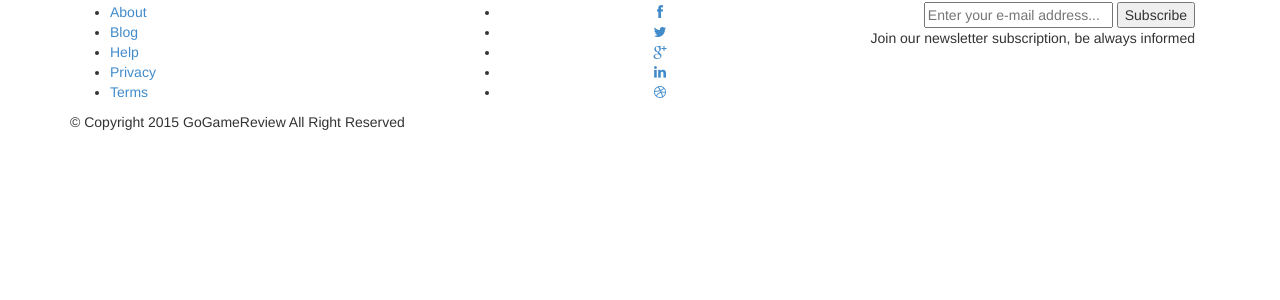
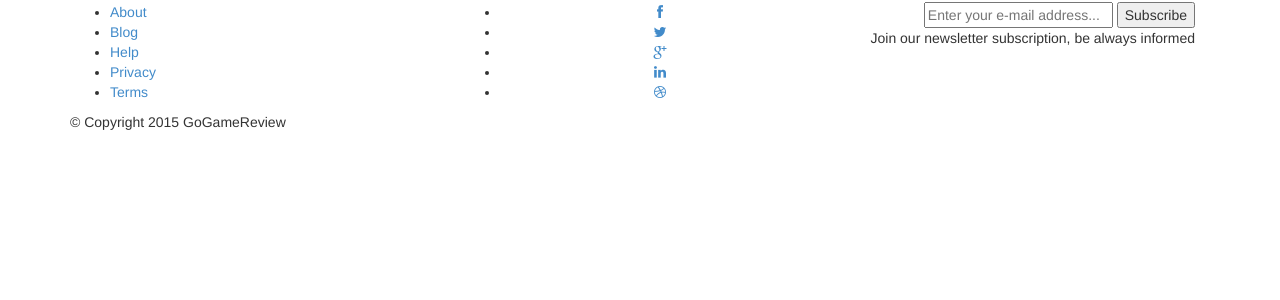
Before and after one commit to drakethomas33/go-game-reviews, a Django app: page / in a window 1280 px wide. Shown: the part 267-567 px from the top of the page. Run offline with Django 3.2, Linux system fonts and the light colour scheme; some libraries are stand-ins or nearby versions.

Commit message:
looks ugly

```diff
--- a/project/templates/index.html
+++ b/project/templates/index.html
@@ -661,7 +661,7 @@
 							</ul>
 
 							<div id="footer_copy">
-								<p>&copy; Copyright 2015 <span>GoGameReview</span> All Right Reserved</p>
+								<p>&copy; Copyright 2015 <span>GoGameReview</span></p>
 							</div>
 						</div>	<!-- End Footer Navigation Menu -->
 
```
